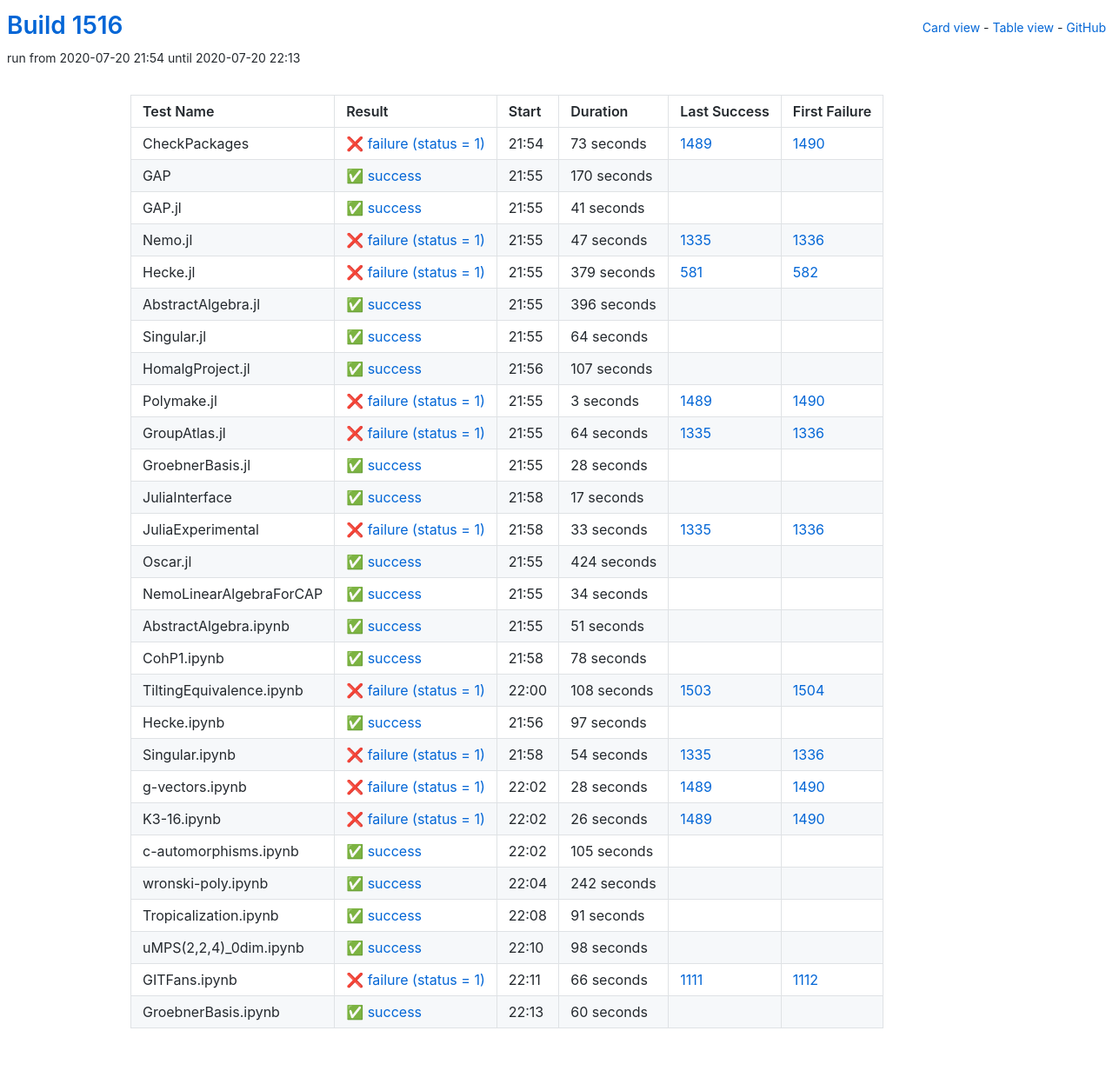
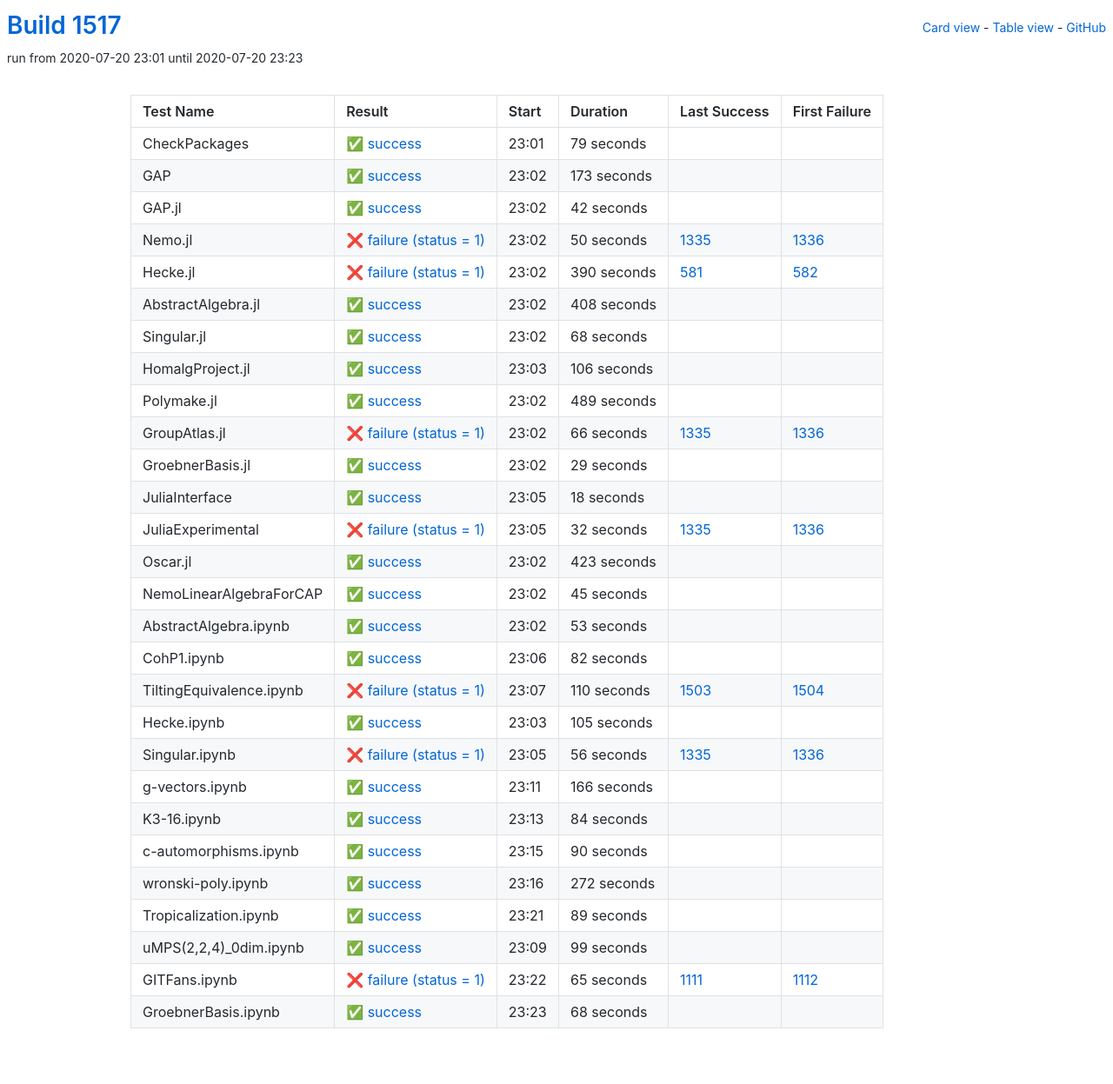
Before and after one commit to oscar-system/oscar-ci-status-1.4, a Jekyll site: the page built from table.html, in a window 1280 px wide. Shown: the whole page at 87% size. Built offline with Jekyll 4.4.1, drawn with Linux system fonts in a browser that asks for light colours.

Commit message:
Build #1517

```diff
--- a/_data/ci.yml
+++ b/_data/ci.yml
@@ -1,6 +1,6 @@
 ---
-build: 1516
-build_url: https://oscarci.mathematik.uni-kl.de/job/oscar-julia-1.4/1516/
+build: 1517
+build_url: https://oscarci.mathematik.uni-kl.de/job/oscar-julia-1.4/1517/
 job: oscar-julia-1.4
 organization: oscar-system
 repo: oscar-ci-status-1.4
@@ -8,272 +8,224 @@ repourl: https://github.com/oscar-system/oscar-ci-status-1.4
 tests:
 - name: CheckPackages
   id: checkpackages
-  log: https://oscarci.mathematik.uni-kl.de/job/oscar-julia-1.4/1516/artifact/logs/build-1516/CheckPackages.log
-  start: 2020-07-20 21:54
-  success: false
-  exitcode: 1
-  status: failure
-  duration: 73
-  last_success: 1489
-  last_success_url: https://oscarci.mathematik.uni-kl.de/job/oscar-julia-1.4/1489/
-  first_failure: 1490
-  first_failure_url: https://oscarci.mathematik.uni-kl.de/job/oscar-julia-1.4/1490/
-- name: GAP
-  id: gap
-  log: https://oscarci.mathematik.uni-kl.de/job/oscar-julia-1.4/1516/artifact/logs/build-1516/GAP.log
-  start: 2020-07-20 21:55
+  log: https://oscarci.mathematik.uni-kl.de/job/oscar-julia-1.4/1517/artifact/logs/build-1517/CheckPackages.log
+  start: 2020-07-20 23:01
   success: true
   exitcode: 0
   status: success
-  duration: 170
+  duration: 79
+  last_success: false
+  last_success_url:
+  first_failure: false
+  first_failure_url:
+- name: GAP
+  id: gap
+  log: https://oscarci.mathematik.uni-kl.de/job/oscar-julia-1.4/1517/artifact/logs/build-1517/GAP.log
+  start: 2020-07-20 23:02
+  success: true
+  exitcode: 0
+  status: success
+  duration: 173
   last_success: false
   last_success_url:
   first_failure: false
   first_failure_url:
 - name: GAP.jl
   id: gap-jl
-  log: https://oscarci.mathematik.uni-kl.de/job/oscar-julia-1.4/1516/artifact/logs/build-1516/GAP.jl.log
-  start: 2020-07-20 21:55
+  log: https://oscarci.mathematik.uni-kl.de/job/oscar-julia-1.4/1517/artifact/logs/build-1517/GAP.jl.log
+  start: 2020-07-20 23:02
   success: true
   exitcode: 0
   status: success
-  duration: 41
+  duration: 42
   last_success: false
   last_success_url:
   first_failure: false
   first_failure_url:
 - name: Nemo.jl
   id: nemo-jl
-  log: https://oscarci.mathematik.uni-kl.de/job/oscar-julia-1.4/1516/artifact/logs/build-1516/Nemo.jl.log
-  start: 2020-07-20 21:55
+  log: https://oscarci.mathematik.uni-kl.de/job/oscar-julia-1.4/1517/artifact/logs/build-1517/Nemo.jl.log
+  start: 2020-07-20 23:02
   success: false
   exitcode: 1
   status: failure
-  duration: 47
+  duration: 50
   last_success: 1335
   last_success_url: https://oscarci.mathematik.uni-kl.de/job/oscar-julia-1.4/1335/
   first_failure: 1336
   first_failure_url: https://oscarci.mathematik.uni-kl.de/job/oscar-julia-1.4/1336/
 - name: Hecke.jl
   id: hecke-jl
-  log: https://oscarci.mathematik.uni-kl.de/job/oscar-julia-1.4/1516/artifact/logs/build-1516/Hecke.jl.log
-  start: 2020-07-20 21:55
+  log: https://oscarci.mathematik.uni-kl.de/job/oscar-julia-1.4/1517/artifact/logs/build-1517/Hecke.jl.log
+  start: 2020-07-20 23:02
   success: false
   exitcode: 1
   status: failure
-  duration: 379
+  duration: 390
   last_success: 581
   last_success_url: https://oscarci.mathematik.uni-kl.de/job/oscar-julia-1.4/581/
   first_failure: 582
   first_failure_url: https://oscarci.mathematik.uni-kl.de/job/oscar-julia-1.4/582/
 - name: AbstractAlgebra.jl
   id: abstractalgebra-jl
-  log: https://oscarci.mathematik.uni-kl.de/job/oscar-julia-1.4/1516/artifact/logs/build-1516/AbstractAlgebra.jl.log
-  start: 2020-07-20 21:55
+  log: https://oscarci.mathematik.uni-kl.de/job/oscar-julia-1.4/1517/artifact/logs/build-1517/AbstractAlgebra.jl.log
+  start: 2020-07-20 23:02
   success: true
   exitcode: 0
   status: success
-  duration: 396
+  duration: 408
   last_success: false
   last_success_url:
   first_failure: false
   first_failure_url:
 - name: Singular.jl
   id: singular-jl
-  log: https://oscarci.mathematik.uni-kl.de/job/oscar-julia-1.4/1516/artifact/logs/build-1516/Singular.jl.log
-  start: 2020-07-20 21:55
+  log: https://oscarci.mathematik.uni-kl.de/job/oscar-julia-1.4/1517/artifact/logs/build-1517/Singular.jl.log
+  start: 2020-07-20 23:02
   success: true
   exitcode: 0
   status: success
-  duration: 64
+  duration: 68
   last_success: false
   last_success_url:
   first_failure: false
   first_failure_url:
 - name: HomalgProject.jl
   id: homalgproject-jl
-  log: https://oscarci.mathematik.uni-kl.de/job/oscar-julia-1.4/1516/artifact/logs/build-1516/HomalgProject.jl.log
-  start: 2020-07-20 21:56
+  log: https://oscarci.mathematik.uni-kl.de/job/oscar-julia-1.4/1517/artifact/logs/build-1517/HomalgProject.jl.log
+  start: 2020-07-20 23:03
   success: true
   exitcode: 0
   status: success
-  duration: 107
+  duration: 106
   last_success: false
   last_success_url:
   first_failure: false
   first_failure_url:
 - name: Polymake.jl
   id: polymake-jl
-  log: https://oscarci.mathematik.uni-kl.de/job/oscar-julia-1.4/1516/artifact/logs/build-1516/Polymake.jl.log
-  start: 2020-07-20 21:55
+  log: https://oscarci.mathematik.uni-kl.de/job/oscar-julia-1.4/1517/artifact/logs/build-1517/Polymake.jl.log
+  start: 2020-07-20 23:02
+  success: true
+  exitcode: 0
+  status: success
+  duration: 489
+  last_success: false
+  last_success_url:
+  first_failure: false
+  first_failure_url:
+- name: GroupAtlas.jl
+  id: groupatlas-jl
+  log: https://oscarci.mathematik.uni-kl.de/job/oscar-julia-1.4/1517/artifact/logs/build-1517/GroupAtlas.jl.log
+  start: 2020-07-20 23:02
   success: false
   exitcode: 1
   status: failure
-  duration: 3
-  last_success: 1489
-  last_success_url: https://oscarci.mathematik.uni-kl.de/job/oscar-julia-1.4/1489/
-  first_failure: 1490
-  first_failure_url: https://oscarci.mathematik.uni-kl.de/job/oscar-julia-1.4/1490/
-- name: GroupAtlas.jl
-  id: groupatlas-jl
-  log: https://oscarci.mathematik.uni-kl.de/job/oscar-julia-1.4/1516/artifact/logs/build-1516/GroupAtlas.jl.log
-  start: 2020-07-20 21:55
-  success: false
-  exitcode: 1
-  status: failure
-  duration: 64
+  duration: 66
   last_success: 1335
   last_success_url: https://oscarci.mathematik.uni-kl.de/job/oscar-julia-1.4/1335/
   first_failure: 1336
   first_failure_url: https://oscarci.mathematik.uni-kl.de/job/oscar-julia-1.4/1336/
 - name: GroebnerBasis.jl
   id: groebnerbasis-jl
-  log: https://oscarci.mathematik.uni-kl.de/job/oscar-julia-1.4/1516/artifact/logs/build-1516/GroebnerBasis.jl.log
-  start: 2020-07-20 21:55
+  log: https://oscarci.mathematik.uni-kl.de/job/oscar-julia-1.4/1517/artifact/logs/build-1517/GroebnerBasis.jl.log
+  start: 2020-07-20 23:02
   success: true
   exitcode: 0
   status: success
-  duration: 28
+  duration: 29
   last_success: false
   last_success_url:
   first_failure: false
   first_failure_url:
 - name: JuliaInterface
   id: juliainterface
-  log: https://oscarci.mathematik.uni-kl.de/job/oscar-julia-1.4/1516/artifact/logs/build-1516/JuliaInterface.log
-  start: 2020-07-20 21:58
+  log: https://oscarci.mathematik.uni-kl.de/job/oscar-julia-1.4/1517/artifact/logs/build-1517/JuliaInterface.log
+  start: 2020-07-20 23:05
   success: true
   exitcode: 0
   status: success
-  duration: 17
+  duration: 18
   last_success: false
   last_success_url:
   first_failure: false
   first_failure_url:
 - name: JuliaExperimental
   id: juliaexperimental
-  log: https://oscarci.mathematik.uni-kl.de/job/oscar-julia-1.4/1516/artifact/logs/build-1516/JuliaExperimental.log
-  start: 2020-07-20 21:58
+  log: https://oscarci.mathematik.uni-kl.de/job/oscar-julia-1.4/1517/artifact/logs/build-1517/JuliaExperimental.log
+  start: 2020-07-20 23:05
   success: false
   exitcode: 1
   status: failure
-  duration: 33
+  duration: 32
   last_success: 1335
   last_success_url: https://oscarci.mathematik.uni-kl.de/job/oscar-julia-1.4/1335/
   first_failure: 1336
   first_failure_url: https://oscarci.mathematik.uni-kl.de/job/oscar-julia-1.4/1336/
 - name: Oscar.jl
   id: oscar-jl
-  log: https://oscarci.mathematik.uni-kl.de/job/oscar-julia-1.4/1516/artifact/logs/build-1516/Oscar.jl.log
-  start: 2020-07-20 21:55
+  log: https://oscarci.mathematik.uni-kl.de/job/oscar-julia-1.4/1517/artifact/logs/build-1517/Oscar.jl.log
+  start: 2020-07-20 23:02
   success: true
   exitcode: 0
   status: success
-  duration: 424
+  duration: 423
   last_success: false
   last_success_url:
   first_failure: false
   first_failure_url:
 - name: NemoLinearAlgebraForCAP
   id: nemolinearalgebraforcap
-  log: https://oscarci.mathematik.uni-kl.de/job/oscar-julia-1.4/1516/artifact/logs/build-1516/NemoLinearAlgebraForCAP.log
-  start: 2020-07-20 21:55
+  log: https://oscarci.mathematik.uni-kl.de/job/oscar-julia-1.4/1517/artifact/logs/build-1517/NemoLinearAlgebraForCAP.log
+  start: 2020-07-20 23:02
   success: true
   exitcode: 0
   status: success
-  duration: 34
+  duration: 45
   last_success: false
   last_success_url:
   first_failure: false
   first_failure_url:
 - name: AbstractAlgebra.ipynb
   id: abstractalgebra-ipynb
-  log: https://oscarci.mathematik.uni-kl.de/job/oscar-julia-1.4/1516/artifact/logs/build-1516/AbstractAlgebra.ipynb.log
-  start: 2020-07-20 21:55
+  log: https://oscarci.mathematik.uni-kl.de/job/oscar-julia-1.4/1517/artifact/logs/build-1517/AbstractAlgebra.ipynb.log
+  start: 2020-07-20 23:02
   success: true
   exitcode: 0
   status: success
-  duration: 51
+  duration: 53
   last_success: false
   last_success_url:
   first_failure: false
   first_failure_url:
 - name: CohP1.ipynb
   id: cohp1-ipynb
-  log: https://oscarci.mathematik.uni-kl.de/job/oscar-julia-1.4/1516/artifact/logs/build-1516/CohP1.ipynb.log
-  start: 2020-07-20 21:58
+  log: https://oscarci.mathematik.uni-kl.de/job/oscar-julia-1.4/1517/artifact/logs/build-1517/CohP1.ipynb.log
+  start: 2020-07-20 23:06
   success: true
   exitcode: 0
   status: success
-  duration: 78
+  duration: 82
   last_success: false
   last_success_url:
   first_failure: false
   first_failure_url:
 - name: TiltingEquivalence.ipynb
   id: tiltingequivalence-ipynb
-  log: https://oscarci.mathematik.uni-kl.de/job/oscar-julia-1.4/1516/artifact/logs/build-1516/TiltingEquivalence.ipynb.log
-  start: 2020-07-20 22:00
+  log: https://oscarci.mathematik.uni-kl.de/job/oscar-julia-1.4/1517/artifact/logs/build-1517/TiltingEquivalence.ipynb.log
+  start: 2020-07-20 23:07
   success: false
   exitcode: 1
   status: failure
-  duration: 108
+  duration: 110
   last_success: 1503
   last_success_url: https://oscarci.mathematik.uni-kl.de/job/oscar-julia-1.4/1503/
   first_failure: 1504
   first_failure_url: https://oscarci.mathematik.uni-kl.de/job/oscar-julia-1.4/1504/
 - name: Hecke.ipynb
   id: hecke-ipynb
-  log: https://oscarci.mathematik.uni-kl.de/job/oscar-julia-1.4/1516/artifact/logs/build-1516/Hecke.ipynb.log
-  start: 2020-07-20 21:56
-  success: true
-  exitcode: 0
-  status: success
-  duration: 97
-  last_success: false
-  last_success_url:
-  first_failure: false
-  first_failure_url:
-- name: Singular.ipynb
-  id: singular-ipynb
-  log: https://oscarci.mathematik.uni-kl.de/job/oscar-julia-1.4/1516/artifact/logs/build-1516/Singular.ipynb.log
-  start: 2020-07-20 21:58
-  success: false
-  exitcode: 1
-  status: failure
-  duration: 54
-  last_success: 1335
-  last_success_url: https://oscarci.mathematik.uni-kl.de/job/oscar-julia-1.4/1335/
-  first_failure: 1336
-  first_failure_url: https://oscarci.mathematik.uni-kl.de/job/oscar-julia-1.4/1336/
-- name: g-vectors.ipynb
-  id: g-vectors-ipynb
-  log: https://oscarci.mathematik.uni-kl.de/job/oscar-julia-1.4/1516/artifact/logs/build-1516/g-vectors.ipynb.log
-  start: 2020-07-20 22:02
-  success: false
-  exitcode: 1
-  status: failure
-  duration: 28
-  last_success: 1489
-  last_success_url: https://oscarci.mathematik.uni-kl.de/job/oscar-julia-1.4/1489/
-  first_failure: 1490
-  first_failure_url: https://oscarci.mathematik.uni-kl.de/job/oscar-julia-1.4/1490/
-- name: K3-16.ipynb
-  id: k3-16-ipynb
-  log: https://oscarci.mathematik.uni-kl.de/job/oscar-julia-1.4/1516/artifact/logs/build-1516/K3-16.ipynb.log
-  start: 2020-07-20 22:02
-  success: false
-  exitcode: 1
-  status: failure
-  duration: 26
-  last_success: 1489
-  last_success_url: https://oscarci.mathematik.uni-kl.de/job/oscar-julia-1.4/1489/
-  first_failure: 1490
-  first_failure_url: https://oscarci.mathematik.uni-kl.de/job/oscar-julia-1.4/1490/
-- name: c-automorphisms.ipynb
-  id: c-automorphisms-ipynb
-  log: https://oscarci.mathematik.uni-kl.de/job/oscar-julia-1.4/1516/artifact/logs/build-1516/c-automorphisms.ipynb.log
-  start: 2020-07-20 22:02
+  log: https://oscarci.mathematik.uni-kl.de/job/oscar-julia-1.4/1517/artifact/logs/build-1517/Hecke.ipynb.log
+  start: 2020-07-20 23:03
   success: true
   exitcode: 0
   status: success
@@ -282,62 +234,110 @@ tests:
   last_success_url:
   first_failure: false
   first_failure_url:
-- name: wronski-poly.ipynb
-  id: wronski-poly-ipynb
-  log: https://oscarci.mathematik.uni-kl.de/job/oscar-julia-1.4/1516/artifact/logs/build-1516/wronski-poly.ipynb.log
-  start: 2020-07-20 22:04
+- name: Singular.ipynb
+  id: singular-ipynb
+  log: https://oscarci.mathematik.uni-kl.de/job/oscar-julia-1.4/1517/artifact/logs/build-1517/Singular.ipynb.log
+  start: 2020-07-20 23:05
+  success: false
+  exitcode: 1
+  status: failure
+  duration: 56
+  last_success: 1335
+  last_success_url: https://oscarci.mathematik.uni-kl.de/job/oscar-julia-1.4/1335/
+  first_failure: 1336
+  first_failure_url: https://oscarci.mathematik.uni-kl.de/job/oscar-julia-1.4/1336/
+- name: g-vectors.ipynb
+  id: g-vectors-ipynb
+  log: https://oscarci.mathematik.uni-kl.de/job/oscar-julia-1.4/1517/artifact/logs/build-1517/g-vectors.ipynb.log
+  start: 2020-07-20 23:11
   success: true
   exitcode: 0
   status: success
-  duration: 242
+  duration: 166
+  last_success: false
+  last_success_url:
+  first_failure: false
+  first_failure_url:
+- name: K3-16.ipynb
+  id: k3-16-ipynb
+  log: https://oscarci.mathematik.uni-kl.de/job/oscar-julia-1.4/1517/artifact/logs/build-1517/K3-16.ipynb.log
+  start: 2020-07-20 23:13
+  success: true
+  exitcode: 0
+  status: success
+  duration: 84
+  last_success: false
+  last_success_url:
+  first_failure: false
+  first_failure_url:
+- name: c-automorphisms.ipynb
+  id: c-automorphisms-ipynb
+  log: https://oscarci.mathematik.uni-kl.de/job/oscar-julia-1.4/1517/artifact/logs/build-1517/c-automorphisms.ipynb.log
+  start: 2020-07-20 23:15
+  success: true
+  exitcode: 0
+  status: success
+  duration: 90
+  last_success: false
+  last_success_url:
+  first_failure: false
+  first_failure_url:
+- name: wronski-poly.ipynb
+  id: wronski-poly-ipynb
+  log: https://oscarci.mathematik.uni-kl.de/job/oscar-julia-1.4/1517/artifact/logs/build-1517/wronski-poly.ipynb.log
+  start: 2020-07-20 23:16
+  success: true
+  exitcode: 0
+  status: success
+  duration: 272
   last_success: false
   last_success_url:
   first_failure: false
   first_failure_url:
 - name: Tropicalization.ipynb
   id: tropicalization-ipynb
-  log: https://oscarci.mathematik.uni-kl.de/job/oscar-julia-1.4/1516/artifact/logs/build-1516/Tropicalization.ipynb.log
-  start: 2020-07-20 22:08
+  log: https://oscarci.mathematik.uni-kl.de/job/oscar-julia-1.4/1517/artifact/logs/build-1517/Tropicalization.ipynb.log
+  start: 2020-07-20 23:21
   success: true
   exitcode: 0
   status: success
-  duration: 91
+  duration: 89
   last_success: false
   last_success_url:
   first_failure: false
   first_failure_url:
 - name: uMPS(2,2,4)_0dim.ipynb
   id: umps-2-2-4-0dim-ipynb
-  log: https://oscarci.mathematik.uni-kl.de/job/oscar-julia-1.4/1516/artifact/logs/build-1516/uMPS-2-2-4-_0dim.ipynb.log
-  start: 2020-07-20 22:10
+  log: https://oscarci.mathematik.uni-kl.de/job/oscar-julia-1.4/1517/artifact/logs/build-1517/uMPS-2-2-4-_0dim.ipynb.log
+  start: 2020-07-20 23:09
   success: true
   exitcode: 0
   status: success
-  duration: 98
+  duration: 99
   last_success: false
   last_success_url:
   first_failure: false
   first_failure_url:
 - name: GITFans.ipynb
   id: gitfans-ipynb
-  log: https://oscarci.mathematik.uni-kl.de/job/oscar-julia-1.4/1516/artifact/logs/build-1516/GITFans.ipynb.log
-  start: 2020-07-20 22:11
+  log: https://oscarci.mathematik.uni-kl.de/job/oscar-julia-1.4/1517/artifact/logs/build-1517/GITFans.ipynb.log
+  start: 2020-07-20 23:22
   success: false
   exitcode: 1
   status: failure
-  duration: 66
+  duration: 65
   last_success: 1111
   last_success_url: https://oscarci.mathematik.uni-kl.de/job/oscar-julia-1.4/1111/
   first_failure: 1112
   first_failure_url: https://oscarci.mathematik.uni-kl.de/job/oscar-julia-1.4/1112/
 - name: GroebnerBasis.ipynb
   id: groebnerbasis-ipynb
-  log: https://oscarci.mathematik.uni-kl.de/job/oscar-julia-1.4/1516/artifact/logs/build-1516/GroebnerBasis.ipynb.log
-  start: 2020-07-20 22:13
+  log: https://oscarci.mathematik.uni-kl.de/job/oscar-julia-1.4/1517/artifact/logs/build-1517/GroebnerBasis.ipynb.log
+  start: 2020-07-20 23:23
   success: true
   exitcode: 0
   status: success
-  duration: 60
+  duration: 68
   last_success: false
   last_success_url:
   first_failure: false
```
Also changed, not shown: README.md.
